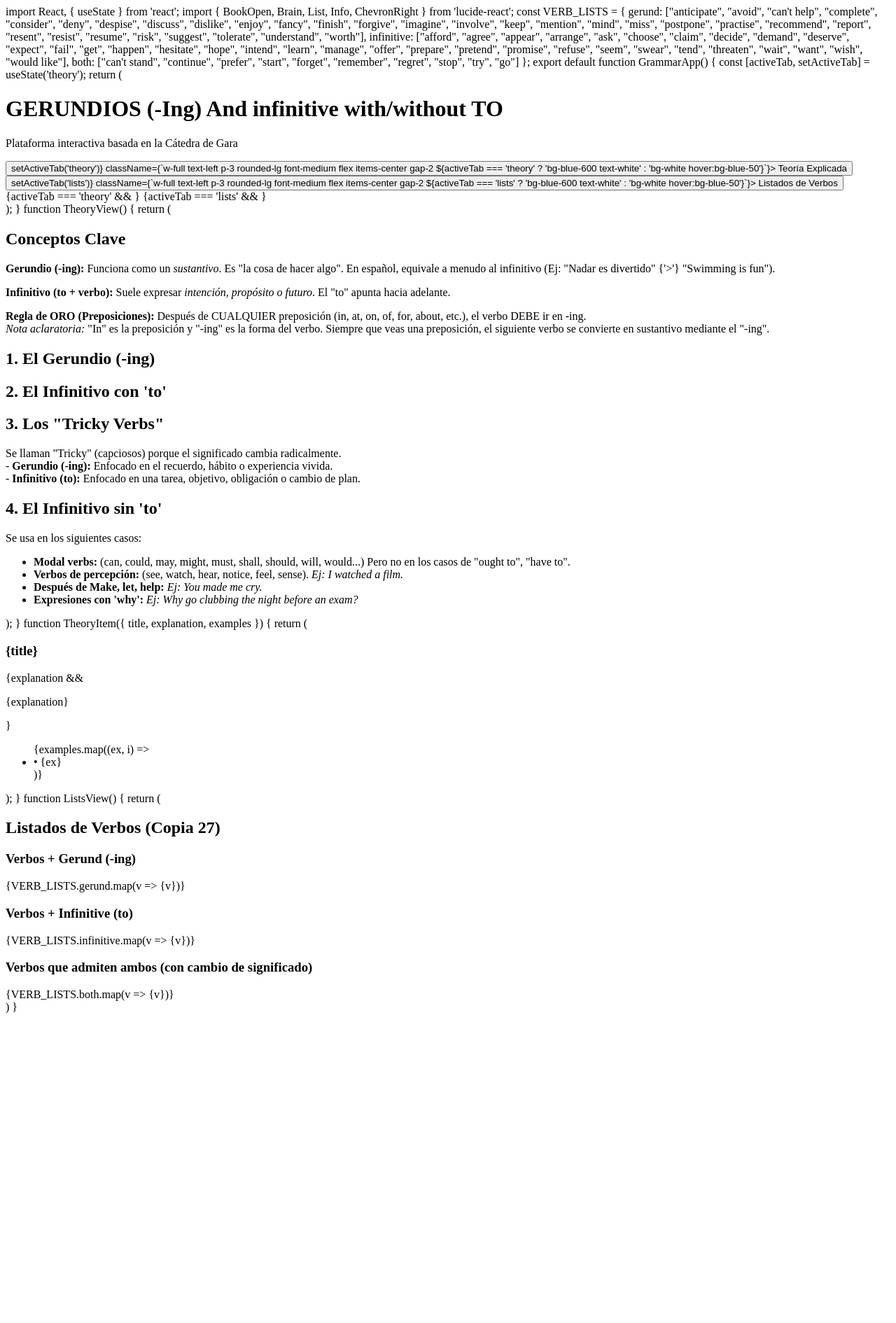
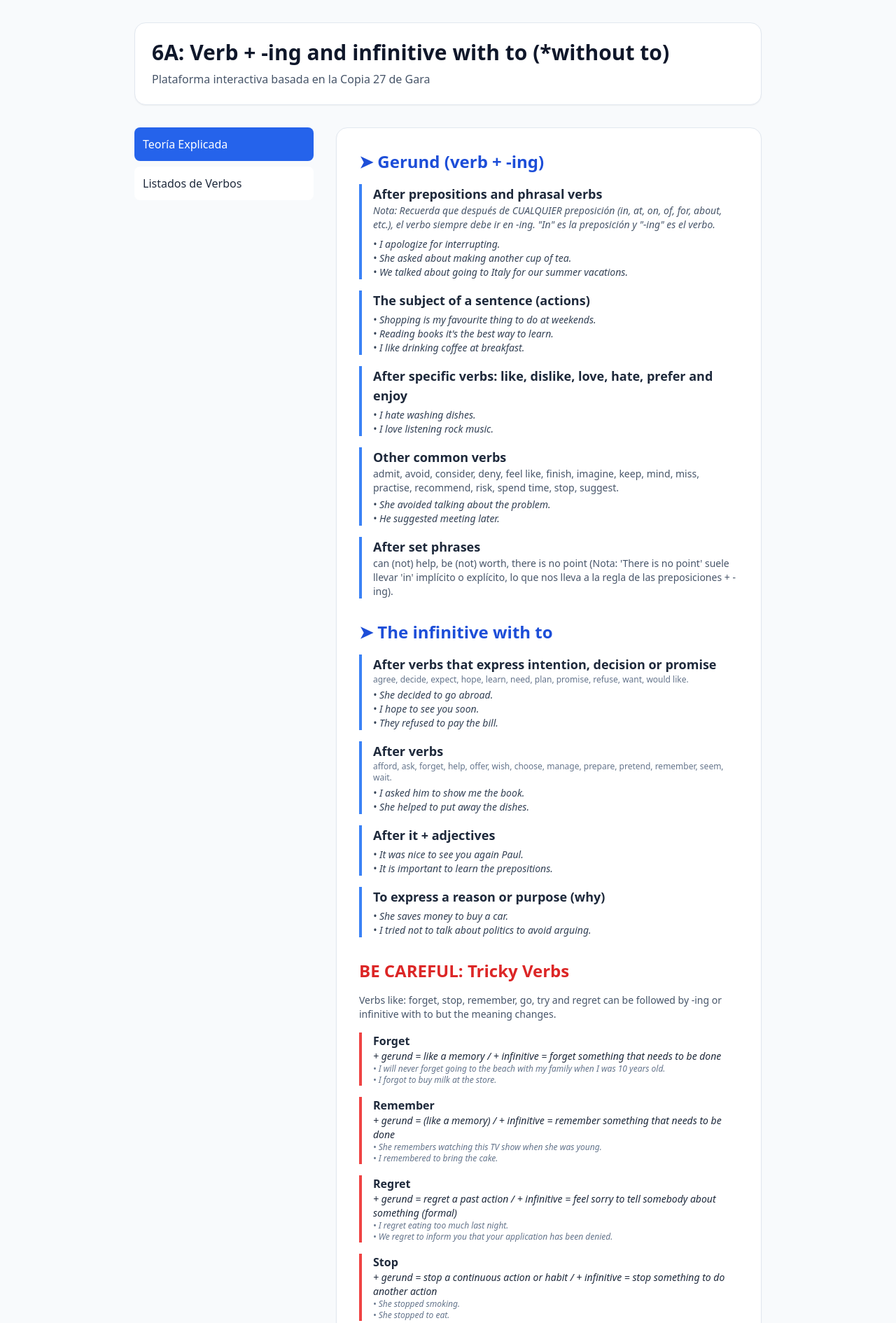
Before and after one commit to DavoLopez/Plataforma-gerundios-e-infinitivos-with-without-to, a plain HTML site: page index.html in a window 1280 px wide. Shown: the top 1890 px of the page at 70% size. Before the commit the page ends 1456 px from the top, so only its background shows below. Drawn offline with nearby package versions, Linux system fonts and the light colour scheme.

Commit message:
Add files via upload

```diff
--- a/index.html
+++ b/index.html
@@ -1,133 +1,163 @@
-import React, { useState } from 'react';
-import { BookOpen, Brain, List, Info, ChevronRight } from 'lucide-react';
+<!DOCTYPE html>
+<html lang="es">
+<head>
+    <meta charset="UTF-8">
+    <meta name="viewport" content="width=device-width, initial-scale=1.0">
+    <title>Grammar Master: Gerunds & Infinitives</title>
+    <script src="https://cdn.tailwindcss.com"></script>
+    <style>
+        .tab-content { display: none; }
+        .tab-content.active { display: block; }
+        .nav-btn.active { background-color: #2563eb; color: white; }
+    </style>
+</head>
+<body class="min-h-screen bg-slate-50 text-slate-800 p-4 md:p-8">
 
-const VERB_LISTS = {
-  gerund: ["anticipate", "avoid", "can't help", "complete", "consider", "deny", "despise", "discuss", "dislike", "enjoy", "fancy", "finish", "forgive", "imagine", "involve", "keep", "mention", "mind", "miss", "postpone", "practise", "recommend", "report", "resent", "resist", "resume", "risk", "suggest", "tolerate", "understand", "worth"],
-  infinitive: ["afford", "agree", "appear", "arrange", "ask", "choose", "claim", "decide", "demand", "deserve", "expect", "fail", "get", "happen", "hesitate", "hope", "intend", "learn", "manage", "offer", "prepare", "pretend", "promise", "refuse", "seem", "swear", "tend", "threaten", "wait", "want", "wish", "would like"],
-  both: ["can't stand", "continue", "prefer", "start", "forget", "remember", "regret", "stop", "try", "go"]
-};
+    <header class="max-w-4xl mx-auto mb-8 bg-white p-6 rounded-2xl shadow-sm border border-slate-200">
+        <h1 class="text-3xl font-bold text-slate-900">6A: Verb + -ing and infinitive with to (*without to)</h1>
+        <p class="text-slate-600 mt-2">Plataforma interactiva basada en la Copia 27 de Gara</p>
+    </header>
 
-export default function GrammarApp() {
-  const [activeTab, setActiveTab] = useState('theory');
-
-  return (
-    <div className="min-h-screen bg-slate-50 text-slate-800 p-4 md:p-8">
-      <header className="max-w-4xl mx-auto mb-8 bg-white p-6 rounded-2xl shadow-sm border border-slate-200">
-        <h1 className="text-3xl font-bold text-slate-900">GERUNDIOS (-Ing) And infinitive with/without TO</h1>
-        <p className="text-slate-600 mt-2">Plataforma interactiva basada en la Cátedra de Gara</p>
-      </header>
-
-      <div className="max-w-4xl mx-auto flex flex-col md:flex-row gap-8">
-        <nav className="w-full md:w-64 space-y-2">
-          <button onClick={() => setActiveTab('theory')} className={`w-full text-left p-3 rounded-lg font-medium flex items-center gap-2 ${activeTab === 'theory' ? 'bg-blue-600 text-white' : 'bg-white hover:bg-blue-50'}`}>
-            <BookOpen size={20} /> Teoría Explicada
-          </button>
-          <button onClick={() => setActiveTab('lists')} className={`w-full text-left p-3 rounded-lg font-medium flex items-center gap-2 ${activeTab === 'lists' ? 'bg-blue-600 text-white' : 'bg-white hover:bg-blue-50'}`}>
-            <List size={20} /> Listados de Verbos
-          </button>
+    <div class="max-w-4xl mx-auto flex flex-col md:flex-row gap-8">
+        <nav class="w-full md:w-64 space-y-2">
+            <button onclick="showTab('theory')" id="btn-theory" class="nav-btn w-full text-left p-3 rounded-lg font-medium flex items-center gap-2 bg-blue-600 text-white">Teoría Explicada</button>
+            <button onclick="showTab('lists')" id="btn-lists" class="nav-btn w-full text-left p-3 rounded-lg font-medium flex items-center gap-2 bg-white hover:bg-blue-50">Listados de Verbos</button>
         </nav>
 
-        <main className="flex-1 bg-white p-6 md:p-8 rounded-2xl shadow-sm border border-slate-200">
-          {activeTab === 'theory' && <TheoryView />}
-          {activeTab === 'lists' && <ListsView />}
+        <main id="main-content" class="flex-1 bg-white p-6 md:p-8 rounded-2xl shadow-sm border border-slate-200">
+            <!-- TEORIA -->
+            <div id="theory" class="tab-content active space-y-8">
+
+                <!-- GERUND -->
+                <section>
+                    <h2 class="text-2xl font-bold text-blue-700 mb-4">➤ Gerund (verb + -ing)</h2>
+                    <div class="space-y-4">
+                        <div class="border-l-4 border-blue-500 pl-4">
+                            <h3 class="font-bold text-lg">After prepositions and phrasal verbs</h3>
+                            <p class="text-sm text-slate-600 italic">Nota: Recuerda que después de CUALQUIER preposición (in, at, on, of, for, about, etc.), el verbo siempre debe ir en -ing. "In" es la preposición y "-ing" es el verbo.</p>
+                            <ul class="text-sm text-slate-700 mt-2 italic"><li>• I apologize for interrupting.</li><li>• She asked about making another cup of tea.</li><li>• We talked about going to Italy for our summer vacations.</li></ul>
+                        </div>
+                        <div class="border-l-4 border-blue-500 pl-4">
+                            <h3 class="font-bold text-lg">The subject of a sentence (actions)</h3>
+                            <ul class="text-sm text-slate-700 mt-1 italic"><li>• Shopping is my favourite thing to do at weekends.</li><li>• Reading books it's the best way to learn.</li><li>• I like drinking coffee at breakfast.</li></ul>
+                        </div>
+                        <div class="border-l-4 border-blue-500 pl-4">
+                            <h3 class="font-bold text-lg">After specific verbs: like, dislike, love, hate, prefer and enjoy</h3>
+                            <ul class="text-sm text-slate-700 mt-1 italic"><li>• I hate washing dishes.</li><li>• I love listening rock music.</li></ul>
+                        </div>
+                        <div class="border-l-4 border-blue-500 pl-4">
+                            <h3 class="font-bold text-lg">Other common verbs</h3>
+                            <p class="text-sm text-slate-600">admit, avoid, consider, deny, feel like, finish, imagine, keep, mind, miss, practise, recommend, risk, spend time, stop, suggest.</p>
+                            <ul class="text-sm text-slate-700 mt-1 italic"><li>• She avoided talking about the problem.</li><li>• He suggested meeting later.</li></ul>
+                        </div>
+                        <div class="border-l-4 border-blue-500 pl-4">
+                            <h3 class="font-bold text-lg">After set phrases</h3>
+                            <p class="text-sm text-slate-600">can (not) help, be (not) worth, there is no point (Nota: 'There is no point' suele llevar 'in' implícito o explícito, lo que nos lleva a la regla de las preposiciones + -ing).</p>
+                        </div>
+                    </div>
+                </section>
+
+                <!-- INFINITIVE WITH TO -->
+                <section>
+                    <h2 class="text-2xl font-bold text-blue-700 mb-4">➤ The infinitive with to</h2>
+                    <div class="space-y-4">
+                        <div class="border-l-4 border-blue-500 pl-4">
+                            <h3 class="font-bold text-lg">After verbs that express intention, decision or promise</h3>
+                            <p class="text-xs text-slate-500">agree, decide, expect, hope, learn, need, plan, promise, refuse, want, would like.</p>
+                            <ul class="text-sm text-slate-700 mt-1 italic"><li>• She decided to go abroad.</li><li>• I hope to see you soon.</li><li>• They refused to pay the bill.</li></ul>
+                        </div>
+                        <div class="border-l-4 border-blue-500 pl-4">
+                            <h3 class="font-bold text-lg">After verbs</h3>
+                            <p class="text-xs text-slate-500">afford, ask, forget, help, offer, wish, choose, manage, prepare, pretend, remember, seem, wait.</p>
+                            <ul class="text-sm text-slate-700 mt-1 italic"><li>• I asked him to show me the book.</li><li>• She helped to put away the dishes.</li></ul>
+                        </div>
+                        <div class="border-l-4 border-blue-500 pl-4">
+                            <h3 class="font-bold text-lg">After it + adjectives</h3>
+                            <ul class="text-sm text-slate-700 mt-1 italic"><li>• It was nice to see you again Paul.</li><li>• It is important to learn the prepositions.</li></ul>
+                        </div>
+                        <div class="border-l-4 border-blue-500 pl-4">
+                            <h3 class="font-bold text-lg">To express a reason or purpose (why)</h3>
+                            <ul class="text-sm text-slate-700 mt-1 italic"><li>• She saves money to buy a car.</li><li>• I tried not to talk about politics to avoid arguing.</li></ul>
+                        </div>
+                    </div>
+                </section>
+
+                <!-- TRICKY VERBS -->
+                <section>
+                    <h2 class="text-2xl font-bold text-red-600 mb-4">BE CAREFUL: Tricky Verbs</h2>
+                    <p class="text-sm text-slate-600 mb-4">Verbs like: forget, stop, remember, go, try and regret can be followed by -ing or infinitive with to but the meaning changes.</p>
+                    <div class="space-y-4">
+                        <div class="border-l-4 border-red-500 pl-4"><h3 class="font-bold">Forget</h3><p class="text-sm italic">+ gerund = like a memory / + infinitive = forget something that needs to be done</p><ul class="text-xs text-slate-500 italic"><li>• I will never forget going to the beach with my family when I was 10 years old.</li><li>• I forgot to buy milk at the store.</li></ul></div>
+                        <div class="border-l-4 border-red-500 pl-4"><h3 class="font-bold">Remember</h3><p class="text-sm italic">+ gerund = (like a memory) / + infinitive = remember something that needs to be done</p><ul class="text-xs text-slate-500 italic"><li>• She remembers watching this TV show when she was young.</li><li>• I remembered to bring the cake.</li></ul></div>
+                        <div class="border-l-4 border-red-500 pl-4"><h3 class="font-bold">Regret</h3><p class="text-sm italic">+ gerund = regret a past action / + infinitive = feel sorry to tell somebody about something (formal)</p><ul class="text-xs text-slate-500 italic"><li>• I regret eating too much last night.</li><li>• We regret to inform you that your application has been denied.</li></ul></div>
+                        <div class="border-l-4 border-red-500 pl-4"><h3 class="font-bold">Stop</h3><p class="text-sm italic">+ gerund = stop a continuous action or habit / + infinitive = stop something to do another action</p><ul class="text-xs text-slate-500 italic"><li>• She stopped smoking.</li><li>• She stopped to eat.</li></ul></div>
+                        <div class="border-l-4 border-red-500 pl-4"><h3 class="font-bold">Go</h3><p class="text-sm italic">+ gerund = recreative activities/sports / + infinitive = movement with purpose</p><ul class="text-xs text-slate-500 italic"><li>• I went swimming.</li><li>• I went to buy bread.</li></ul></div>
+                    </div>
+                </section>
+
+                <!-- INFINITIVE WITHOUT TO -->
+                <section>
+                    <h2 class="text-2xl font-bold text-slate-800 mb-4">➤ The infinitive without to</h2>
+                    <div class="space-y-4">
+                        <div class="border-l-4 border-slate-500 pl-4">
+                            <h3 class="font-bold">After modal verbs</h3>
+                            <p class="text-sm text-slate-600">can, could, may, might, will, shall, would, should, must, but NOT ought to and have to.</p>
+                        </div>
+                        <div class="border-l-4 border-slate-500 pl-4">
+                            <h3 class="font-bold">After some verbs of perception</h3>
+                            <p class="text-sm text-slate-600">see, watch, hear, notice, feel, sense.</p>
+                            <ul class="text-sm text-slate-700 mt-1 italic"><li>• I watched a film.</li><li>• If you feel ill, go to the doctor's.</li><li>• I saw you walking down the street.</li><li>• My dog heard a noise and started barking.</li></ul>
+                        </div>
+                        <div class="border-l-4 border-slate-500 pl-4">
+                            <h3 class="font-bold">After make, let and help</h3>
+                            <ul class="text-sm text-slate-700 mt-1 italic"><li>• You made me cry.</li><li>• Let me help you with the heavy bags.</li></ul>
+                        </div>
+                        <div class="border-l-4 border-slate-500 pl-4">
+                            <h3 class="font-bold">After expressions with 'why'</h3>
+                            <ul class="text-sm text-slate-700 mt-1 italic"><li>• Why you go clubbing the night before an exam?</li></ul>
+                        </div>
+                    </div>
+                </section>
+
+            </div>
+
+            <!-- LISTADOS -->
+            <div id="lists" class="tab-content space-y-6">
+                <h2 class="text-xl font-bold mb-4">Listados de Verbos</h2>
+                <div class="grid md:grid-cols-2 gap-6">
+                    <div class="bg-slate-50 p-4 rounded-xl border"><h3 class="font-bold text-blue-800 mb-2">Verbos + Gerund (-ing)</h3><div id="list-gerund" class="flex flex-wrap gap-1 text-xs"></div></div>
+                    <div class="bg-slate-50 p-4 rounded-xl border"><h3 class="font-bold text-blue-800 mb-2">Verbos + Infinitive (to)</h3><div id="list-infinitive" class="flex flex-wrap gap-1 text-xs"></div></div>
+                </div>
+                <div class="bg-blue-50 p-4 rounded-xl border border-blue-200">
+                    <h3 class="font-bold text-blue-800 mb-2">Verbos que admiten AMBOS</h3>
+                    <div id="list-both" class="flex flex-wrap gap-2 text-xs"></div>
+                </div>
+            </div>
         </main>
-      </div>
     </div>
-  );
-}
 
-function TheoryView() {
-  return (
-    <div className="space-y-8">
-      <div className="bg-blue-50 p-6 rounded-xl border border-blue-200">
-        <h2 className="text-xl font-bold text-blue-900 mb-4 flex items-center gap-2"><Info /> Conceptos Clave</h2>
-        <div className="space-y-4 text-sm text-blue-800">
-            <p><strong>Gerundio (-ing):</strong> Funciona como un <em>sustantivo</em>. Es "la cosa de hacer algo". En español, equivale a menudo al infinitivo (Ej: "Nadar es divertido" {'>'} "Swimming is fun").</p>
-            <p><strong>Infinitivo (to + verbo):</strong> Suele expresar <em>intención, propósito o futuro</em>. El "to" apunta hacia adelante.</p>
-            <div className="bg-white p-4 rounded border border-blue-200 italic font-medium">
-                <strong>Regla de ORO (Preposiciones):</strong> Después de CUALQUIER preposición (in, at, on, of, for, about, etc.), el verbo DEBE ir en -ing.
-                <br/>
-                <em>Nota aclaratoria:</em> "In" es la preposición y "-ing" es la forma del verbo. Siempre que veas una preposición, el siguiente verbo se convierte en sustantivo mediante el "-ing".
-            </div>
-        </div>
-      </div>
+    <script>
+        const VERB_LISTS = {
+            gerund: ["anticipate", "avoid", "can't help", "complete", "consider", "delay", "deny", "despise", "discuss", "dislike", "enjoy", "fancy", "finish", "forgive", "imagine", "involve", "keep", "mention", "mind", "miss", "postpone", "practise", "recommend", "report", "resent", "resist", "resume", "risk", "suggest", "tolerate", "understand", "worth"],
+            infinitive: ["afford", "agree", "appear", "arrange", "ask", "choose", "claim", "decide", "demand", "deserve", "expect", "fail", "get", "happen", "hesitate", "hope", "intend", "learn", "manage", "offer", "prepare", "pretend", "promise", "refuse", "seem", "swear", "tend", "threaten", "wait", "want", "wish", "would like"],
+            both: ["can't stand", "continue", "prefer", "start", "forget", "remember", "regret", "stop", "try", "go"]
+        };
 
-      <section>
-        <h2 className="text-2xl font-bold text-blue-700 mb-4">1. El Gerundio (-ing)</h2>
-        <div className="space-y-4">
-          <TheoryItem title="Después de Preposiciones y Phrasal Verbs" explanation="Las preposiciones (in, at, on...) exigen un sustantivo después. Como los verbos no son sustantivos, les añadimos -ing para transformarlos." examples={["I apologize for interrupting.", "She asked about making tea.", "We talked about going to Italy."]} />
-          <TheoryItem title="Sujeto de la oración" explanation="Cuando una acción es el sujeto, usamos -ing para tratarla como un concepto o sustantivo." examples={["Shopping is my favourite.", "Reading books is useful.", "Drinking coffee helps."]} />
-          <TheoryItem title="Después de verbos específicos" explanation="Ciertos verbos 'sienten' que la acción que los sigue es un proceso ya conocido o experimenta: like, dislike, love, hate, prefer and enjoy" examples={["I hate washing dishes.", "I love listening to rock.", "I enjoy reading."]} />
-          <TheoryItem title="Otros verbos comunes" explanation="Verbos como admit, avoid, consider, deny, feel like, finish, imagine, keep, mind, miss, practise, recommend, risk, spend time, stop, suggest." examples={["She avoided talking about the problem.", "He suggested meeting later.", "I finished eating."]} />
-          <TheoryItem title="Expresiones fijas (Set phrases)" explanation="Ejemplos: can't help, worth, there is no point. (Nota: 'There is no point in...' lleva 'in' como preposición, lo que fuerza el uso de -ing)." examples={["I can't help laughing.", "It is worth visiting.", "There is no point in complaining."]} />
-        </div>
-      </section>
+        function showTab(tabId) {
+            document.querySelectorAll('.tab-content').forEach(t => t.classList.remove('active'));
+            document.getElementById(tabId).classList.add('active');
+            document.querySelectorAll('.nav-btn').forEach(b => b.classList.remove('bg-blue-600', 'text-white'));
+            document.getElementById('btn-' + tabId).classList.add('bg-blue-600', 'text-white');
+        }
 
-      <section>
-        <h2 className="text-2xl font-bold text-blue-700 mb-4">2. El Infinitivo con 'to'</h2>
-        <div className="space-y-4">
-          <TheoryItem title="Después de verbos que expresa intención, decisión o promesa" explanation="El 'to' actúa como una flecha hacia el futuro, indicando un plan o decisión: agree, decide, expect, hope, learn, need, plan, promise, refuse, want, would like" examples={["She decided to go abroad.", "I hope to see you soon.", "They refused to pay."]} />
-          <TheoryItem title="Verbos específicos" explanation="Verbos como afford, ask, forget, help, offer, wish, choose, manage, prepare, pretend, remember, seem, wait." examples={["I asked him to show me the book.", "She helped to put away the dishes.", "I remembered to bring the cake."]} />
-          <TheoryItem title="Después de It + Adjetivos" explanation="Cuando calificamos una acción, el infinitivo actúa como sujeto real." examples={["It was nice to see you again Paul.", "It is important to learn the prepositions."]} />
-          <TheoryItem title="Para expresar un Propósito (Why?)" explanation="Para responder a '¿Por qué?', el infinitivo con 'to' explica la razón." examples={["She saves money to buy a car.", "I tried not to talk to avoid arguing."]} />
-        </div>
-      </section>
+        const gList = document.getElementById('list-gerund');
+        VERB_LISTS.gerund.forEach(v => gList.innerHTML += `<span class="bg-white px-2 py-1 rounded border shadow-sm">${v}</span>`);
 
-      <section>
-        <h2 className="text-2xl font-bold text-red-600 mb-4">3. Los "Tricky Verbs"</h2>
-        <p className="text-sm text-slate-600 mb-4">Se llaman "Tricky" (capciosos) porque el significado cambia radicalmente.
-        <br/>- <strong>Gerundio (-ing):</strong> Enfocado en el recuerdo, hábito o experiencia vivida.
-        <br/>- <strong>Infinitivo (to):</strong> Enfocado en una tarea, objetivo, obligación o cambio de plan.</p>
-        <div className="space-y-4">
-            <TheoryItem title="Forget" examples={["I'll never forget going to the beach (Memoria).", "I forgot to buy milk (Tarea olvidada/no hecha)."]} />
-            <TheoryItem title="Remember" examples={["She remembers watching this show (Memoria).", "I remembered to bring the cake (Tarea cumplida)."]} />
-            <TheoryItem title="Regret" examples={["I regret eating too much (Arrepentimiento por acción pasada).", "We regret to inform you (Formal: sentimos decirte)."]} />
-            <TheoryItem title="Stop" examples={["She stopped smoking (Hábito/acción continua).", "She stopped to eat (Pausó para hacer otra cosa)."]} />
-            <TheoryItem title="Go" examples={["I went swimming (Actividad recreativa/deporte).", "I went to buy bread (Movimiento con propósito)."]} />
-            <TheoryItem title="Try" examples={["Try doing it (Experimento/probar).", "Try to do it (Esfuerzo/hacer lo posible)."]} />
-        </div>
-      </section>
+        const iList = document.getElementById('list-infinitive');
+        VERB_LISTS.infinitive.forEach(v => iList.innerHTML += `<span class="bg-white px-2 py-1 rounded border shadow-sm">${v}</span>`);
 
-      <section>
-        <h2 className="text-2xl font-bold text-blue-700 mb-4">4. El Infinitivo sin 'to'</h2>
-        <div className="space-y-4 text-sm text-slate-700">
-            <p>Se usa en los siguientes casos:</p>
-            <ul className="list-disc pl-5 space-y-1">
-                <li><strong>Modal verbs:</strong> (can, could, may, might, must, shall, should, will, would...) Pero no en los casos de "ought to", "have to".</li>
-                <li><strong>Verbos de percepción:</strong> (see, watch, hear, notice, feel, sense). <em>Ej: I watched a film.</em></li>
-                <li><strong>Después de Make, let, help:</strong> <em>Ej: You made me cry.</em></li>
-                <li><strong>Expresiones con 'why':</strong> <em>Ej: Why go clubbing the night before an exam?</em></li>
-            </ul>
-        </div>
-      </section>
-    </div>
-  );
-}
-
-function TheoryItem({ title, explanation, examples }) {
-  return (
-    <div className="border-l-4 border-blue-500 pl-4">
-      <h3 className="font-bold text-lg text-slate-900">{title}</h3>
-      {explanation && <p className="text-xs text-slate-500 mb-1">{explanation}</p>}
-      <ul className="text-sm italic text-slate-500 space-y-1 mt-1">
-        {examples.map((ex, i) => <li key={i}>• {ex}</li>)}
-      </ul>
-    </div>
-  );
-}
-
-function ListsView() {
-    return (
-        <div className="space-y-6">
-            <h2 className="text-xl font-bold">Listados de Verbos (Copia 27)</h2>
-            <div className="grid md:grid-cols-2 gap-6">
-                <div className="bg-slate-50 p-4 rounded-xl border"><h3 className="font-bold text-blue-800 mb-2">Verbos + Gerund (-ing)</h3><div className="flex flex-wrap gap-1">{VERB_LISTS.gerund.map(v => <span key={v} className="bg-white px-2 py-1 rounded text-xs border shadow-sm">{v}</span>)}</div></div>
-                <div className="bg-slate-50 p-4 rounded-xl border"><h3 className="font-bold text-blue-800 mb-2">Verbos + Infinitive (to)</h3><div className="flex flex-wrap gap-1">{VERB_LISTS.infinitive.map(v => <span key={v} className="bg-white px-2 py-1 rounded text-xs border shadow-sm">{v}</span>)}</div></div>
-            </div>
-            <div className="bg-blue-50 p-4 rounded-xl border border-blue-200">
-                <h3 className="font-bold text-blue-800 mb-2">Verbos que admiten ambos (con cambio de significado)</h3>
-                <div className="flex flex-wrap gap-2">{VERB_LISTS.both.map(v => <span key={v} className="bg-blue-100 px-3 py-1 rounded-full text-sm font-semibold">{v}</span>)}</div>
-            </div>
-        </div>
-    )
-}
+        const bList = document.getElementById('list-both');
+        VERB_LISTS.both.forEach(v => bList.innerHTML += `<span class="bg-blue-100 text-blue-800 px-2 py-1 rounded border border-blue-200 font-medium">${v}</span>`);
+    </script>
+</body>
+</html>
```
